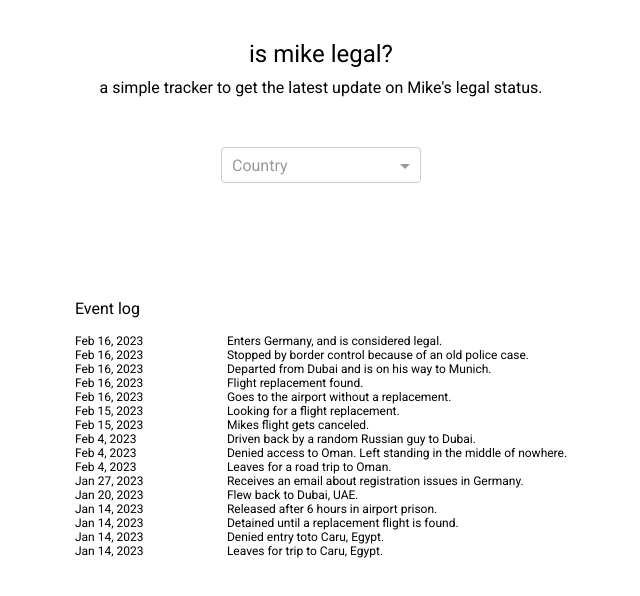
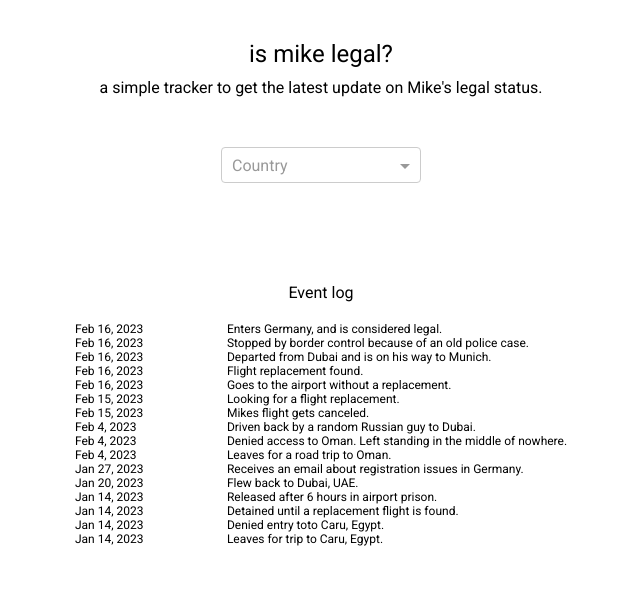
Before and after one commit to otmanesabir/is-mike-legal, an Angular app: page / in a window 1280 px wide. Shown: the top 596 px of the page, without its empty margins (319-959 px from the left). Built offline with nearby package versions, Linux system fonts and the light colour scheme.

Commit message:
mike-00 add more events and some minor improvements

```diff
--- a/src/modules/history-log/components/history-log/history-log.component.html
+++ b/src/modules/history-log/components/history-log/history-log.component.html
@@ -1,7 +1,7 @@
-<p>Event log</p>
+<div>Event log</div>
 
-<div *ngFor="let event of logEvents">
-    <app-history-log-line [logEvent]="event">
+<span>
+    <app-history-log-line *ngFor="let event of logEvents" [logEvent]="event">
 
     </app-history-log-line>
-</div>
+</span>
--- a/src/modules/history-log/components/history-log/history-log.component.scss
+++ b/src/modules/history-log/components/history-log/history-log.component.scss
@@ -0,0 +1,6 @@
+:host {
+  display: flex;
+  flex-direction: column;
+  align-items: center;
+  gap: 20px;
+}
```
